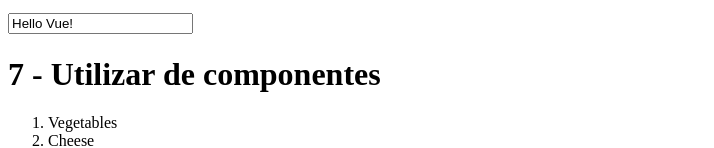
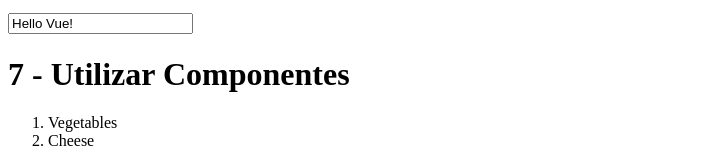
Before and after one commit to acopantepuy/vuejs, a plain HTML site: page index.html in a window 1280 px wide. Shown: the part 698-846 px from the top of the page, without its empty margins (0-714 px from the left). Drawn offline with nearby package versions, Linux system fonts and the light colour scheme.

Commit message:
Integración nuevas funciones

```diff
--- a/index.html
+++ b/index.html
@@ -70,7 +70,7 @@
 		var app7 = new Vue({
 		  el: '#app7',
 		  data: {
-		  	titulo:'7 - Utilizar de componentes',
+		  	titulo:'7 - Utilizar Componentes',
 		    groceryList: [
 		      { text: 'Vegetables' },
 		      { text: 'Cheese' },
```
